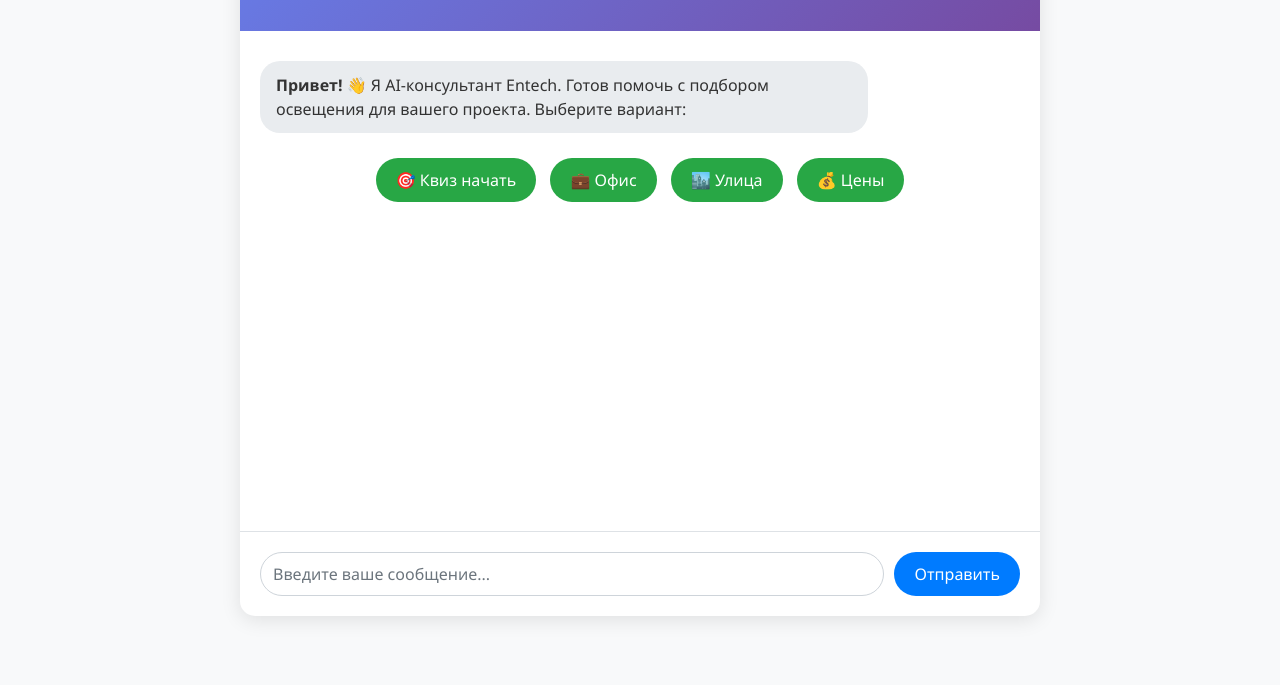
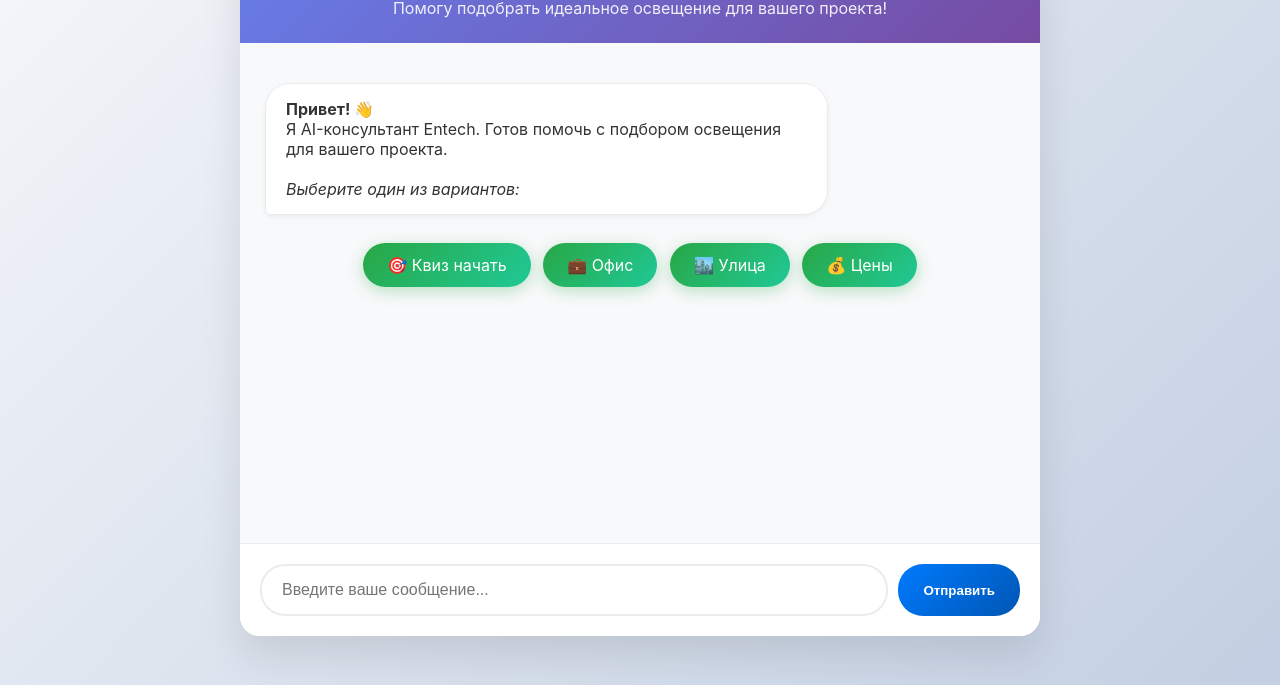
Before and after one commit to rostouman-code/entech-chat, a website: page index.html in a window 1280 px wide. Shown: the part 115-800 px from the top of the page. Drawn offline with nearby package versions, Linux system fonts and the light colour scheme.

Commit message:
Fix CSP: Inline styles, no external dependencies

```diff
--- a/index.html
+++ b/index.html
@@ -4,56 +4,151 @@
     <meta charset="UTF-8">
     <meta name="viewport" content="width=device-width, initial-scale=1.0">
     <title>Entech Освещение - AI Консультант</title>
-    <link rel="stylesheet" href="https://cdn.jsdelivr.net/npm/bootstrap@5.1.3/dist/css/bootstrap.min.css">
     <style>
-        body { font-family: 'Segoe UI', Tahoma, Geneva, Verdana, sans-serif; background: #f8f9fa; }
-        .chat-container { max-width: 800px; margin: 20px auto; background: white; border-radius: 15px; box-shadow: 0 4px 20px rgba(0,0,0,0.1); }
-        .chat-header { background: linear-gradient(135deg, #667eea 0%, #764ba2 100%); color: white; padding: 20px; border-radius: 15px 15px 0 0; text-align: center; }
-        .chat-body { padding: 20px; height: 500px; overflow-y: auto; }
-        .message { margin: 10px 0; padding: 12px 16px; border-radius: 20px; max-width: 80%; }
-        .user-message { background: #007bff; color: white; margin-left: auto; text-align: right; }
-        .bot-message { background: #e9ecef; color: #333; margin-right: auto; }
-        .quick-reply { display: inline-block; background: #28a745; color: white; padding: 10px 20px; margin: 5px; border-radius: 25px; cursor: pointer; text-decoration: none; transition: background 0.3s; }
-        .quick-reply:hover { background: #218838; }
-        .chat-input { display: flex; padding: 20px; border-top: 1px solid #dee2e6; }
-        .form-control { flex: 1; margin-right: 10px; border-radius: 25px; }
-        .btn-send { background: #007bff; border: none; border-radius: 25px; padding: 10px 20px; }
+        * { margin: 0; padding: 0; box-sizing: border-box; }
+        body {
+            font-family: -apple-system, BlinkMacSystemFont, 'Segoe UI', Roboto, sans-serif;
+            background: linear-gradient(135deg, #f5f7fa 0%, #c3cfe2 100%);
+            min-height: 100vh;
+            display: flex;
+            align-items: center;
+            justify-content: center;
+        }
+        .chat-container {
+            width: 90%;
+            max-width: 800px;
+            background: white;
+            border-radius: 20px;
+            box-shadow: 0 20px 40px rgba(0,0,0,0.1);
+            overflow: hidden;
+        }
+        .chat-header {
+            background: linear-gradient(135deg, #667eea 0%, #764ba2 100%);
+            color: white;
+            padding: 25px;
+            text-align: center;
+        }
+        .chat-header h2 { margin: 0 0 5px 0; font-size: 28px; }
+        .chat-header p { margin: 0; opacity: 0.9; font-size: 16px; }
+        .chat-body {
+            padding: 25px;
+            height: 500px;
+            overflow-y: auto;
+            background: #f8f9fa;
+        }
+        .message {
+            margin: 15px 0;
+            padding: 15px 20px;
+            border-radius: 25px;
+            max-width: 75%;
+            word-wrap: break-word;
+            animation: fadeIn 0.3s ease-in;
+        }
+        .user-message {
+            background: linear-gradient(135deg, #007bff, #0056b3);
+            color: white;
+            margin-left: auto;
+            text-align: right;
+            border-bottom-right-radius: 5px;
+        }
+        .bot-message {
+            background: white;
+            color: #333;
+            margin-right: auto;
+            border: 1px solid #e9ecef;
+            border-bottom-left-radius: 5px;
+            box-shadow: 0 2px 5px rgba(0,0,0,0.05);
+        }
+        .quick-reply {
+            display: inline-block;
+            background: linear-gradient(135deg, #28a745, #20c997);
+            color: white;
+            padding: 12px 24px;
+            margin: 8px 4px;
+            border-radius: 25px;
+            cursor: pointer;
+            text-decoration: none;
+            transition: all 0.3s ease;
+            box-shadow: 0 4px 15px rgba(40, 167, 69, 0.3);
+        }
+        .quick-reply:hover {
+            transform: translateY(-2px);
+            box-shadow: 0 6px 20px rgba(40, 167, 69, 0.4);
+        }
+        .quick-replies { text-align: center; margin: 20px 0; }
+        .chat-input {
+            display: flex;
+            padding: 20px;
+            background: white;
+            border-top: 1px solid #e9ecef;
+        }
+        .message-input {
+            flex: 1;
+            padding: 15px 20px;
+            border: 2px solid #e9ecef;
+            border-radius: 25px;
+            outline: none;
+            font-size: 16px;
+            transition: border-color 0.3s ease;
+        }
+        .message-input:focus { border-color: #007bff; }
+        .btn-send {
+            background: linear-gradient(135deg, #007bff, #0056b3);
+            border: none;
+            color: white;
+            padding: 15px 25px;
+            border-radius: 25px;
+            margin-left: 10px;
+            cursor: pointer;
+            font-weight: 600;
+            transition: all 0.3s ease;
+        }
+        .btn-send:hover { transform: translateY(-1px); box-shadow: 0 5px 15px rgba(0,123,255,0.4); }
+        .btn-send:disabled { opacity: 0.6; cursor: not-allowed; }
+        @keyframes fadeIn { from { opacity: 0; transform: translateY(10px); } to { opacity: 1; transform: translateY(0); } }
+        @media (max-width: 768px) { .chat-container { margin: 10px; width: 95%; } .chat-body { height: 400px; } }
     </style>
 </head>
 <body>
     <div class="chat-container">
         <div class="chat-header">
             <h2>🛠️ Entech AI Консультант</h2>
-            <p>Помогу подобрать идеальное освещение!</p>
+            <p>Помогу подобрать идеальное освещение для вашего проекта!</p>
         </div>
 
         <div class="chat-body" id="chatBody">
             <div class="message bot-message">
-                <strong>Привет! 👋</strong> Я AI-консультант Entech. Готов помочь с подбором освещения для вашего проекта. Выберите вариант:
+                <strong>Привет! 👋</strong><br>
+                Я AI-консультант Entech. Готов помочь с подбором освещения для вашего проекта.<br><br>
+                <em>Выберите один из вариантов:</em>
             </div>
 
-            <div style="text-align: center; margin: 20px 0;">
-                <a href="#" class="quick-reply" onclick="sendQuickReply('Хочу начать квиз')">🎯 Квиз начать</a>
-                <a href="#" class="quick-reply" onclick="sendQuickReply('Нужна помощь с офисным освещением')">💼 Офис</a>
-                <a href="#" class="quick-reply" onclick="sendQuickReply('Освещение для улицы IP65')">🏙️ Улица</a>
-                <a href="#" class="quick-reply" onclick="sendQuickReply('Сколько стоит LED лента 100м')">💰 Цены</a>
+            <div class="quick-replies">
+                <div class="quick-reply" onclick="sendQuickReply('Хочу начать квиз')">🎯 Квиз начать</div>
+                <div class="quick-reply" onclick="sendQuickReply('Нужна помощь с офисным освещением')">💼 Офис</div>
+                <div class="quick-reply" onclick="sendQuickReply('Освещение для улицы IP65')">🏙️ Улица</div>
+                <div class="quick-reply" onclick="sendQuickReply('Сколько стоит LED лента 100м')">💰 Цены</div>
             </div>
         </div>
 
         <div class="chat-input">
-            <input type="text" class="form-control" id="messageInput" placeholder="Введите ваше сообщение..." onkeypress="handleKeyPress(event)">
-            <button class="btn btn-primary btn-send" onclick="sendMessage()">Отправить</button>
+            <input type="text" class="message-input" id="messageInput" placeholder="Введите ваше сообщение..." onkeypress="handleKeyPress(event)">
+            <button class="btn-send" onclick="sendMessage()">Отправить</button>
         </div>
     </div>
 
-    <script src="https://cdn.jsdelivr.net/npm/bootstrap@5.1.3/dist/js/bootstrap.bundle.min.js"></script>
     <script>
-        const API_URL = 'https://entech-chat.onrender.com/api/chat';
+        const API_URL = '/api/chat'; // Относительный путь для Render
 
         async function sendMessage() {
             const input = document.getElementById('messageInput');
             const message = input.value.trim();
             if (!message) return;
+
+            // Отключаем кнопку
+            const btn = document.querySelector('.btn-send');
+            btn.disabled = true;
+            btn.textContent = 'Отправка...';
 
             // Показать сообщение пользователя
             addMessage('user', message);
@@ -62,7 +157,10 @@
             try {
                 const response = await fetch(API_URL, {
                     method: 'POST',
-                    headers: { 'Content-Type': 'application/json' },
+                    headers: {
+                        'Content-Type': 'application/json',
+                        'Accept': 'application/json'
+                    },
                     body: JSON.stringify({ message: message })
                 });
 
@@ -70,11 +168,16 @@
                     const data = await response.json();
                     addMessage('bot', data.assistant || 'Извините, не понял запрос.');
                 } else {
-                    addMessage('bot', 'Ошибка сервера. Попробуйте позже.');
+                    addMessage('bot', '❌ Ошибка сервера. Попробуйте позже.');
+                    console.error('Server error:', response.status, response.statusText);
                 }
             } catch (error) {
-                addMessage('bot', 'Ошибка сети. Проверьте подключение.');
-                console.error('Chat error:', error);
+                addMessage('bot', '❌ Ошибка сети. Проверьте подключение.');
+                console.error('Network error:', error);
+            } finally {
+                // Включаем кнопку
+                btn.disabled = false;
+                btn.textContent = 'Отправить';
             }
         }
 
@@ -87,21 +190,21 @@
             const chatBody = document.getElementById('chatBody');
             const messageDiv = document.createElement('div');
             messageDiv.className = `message ${sender}-message`;
-            messageDiv.innerHTML = sender === 'user' ? `<strong>Вы:</strong> ${text}` : `<strong>Entech AI:</strong> ${text}`;
+
+            if (sender === 'user') {
+                messageDiv.innerHTML = `<strong>Вы:</strong> ${text}`;
+            } else {
+                messageDiv.innerHTML = `<strong>Entech AI:</strong><br>${text.replace(/\n/g, '<br>')}`;
+            }
+
             chatBody.appendChild(messageDiv);
             chatBody.scrollTop = chatBody.scrollHeight;
+
+            // Удаляем quick replies после первого сообщения
+            if (sender === 'user' && document.querySelector('.quick-replies')) {
+                document.querySelector('.quick-replies').style.display = 'none';
+            }
         }
 
         function handleKeyPress(event) {
-            if (event.key === 'Enter') {
-                sendMessage();
-            }
-        }
-
-        // Автоскролл при загрузке
-        window.onload = function() {
-            document.getElementById('chatBody').scrollTop = document.getElementById('chatBody').scrollHeight;
-        };
-    </script>
-</body>
-</html>
+            if (event.key === '
```
